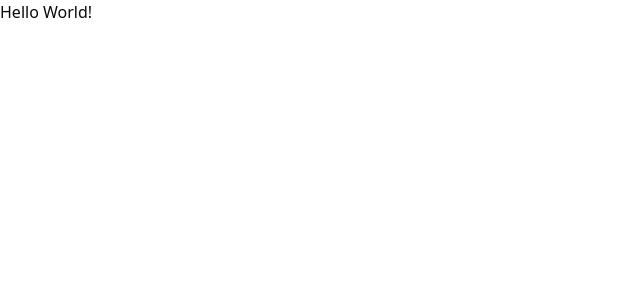
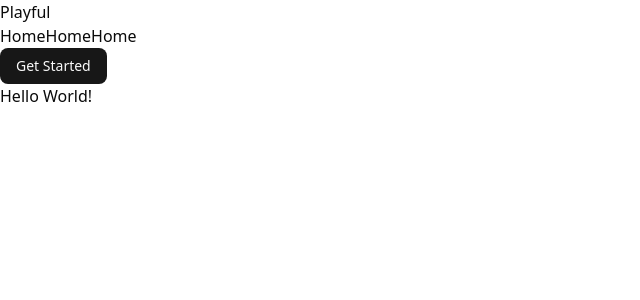
Before and after one commit to devsujalpatel/playful-template, a Next.js app: page / in a window 1280 px wide. Shown: the top 300 px of the page, without its empty margins (0-640 px from the left). Built offline with nearby package versions, Linux system fonts and the light colour scheme.

Commit message:
Basic navbar layout

```diff
--- a/package.json
+++ b/package.json
@@ -9,6 +9,7 @@
     "lint": "eslint"
   },
   "dependencies": {
+    "@radix-ui/react-slot": "^1.2.4",
     "class-variance-authority": "^0.7.1",
     "clsx": "^2.1.1",
     "lucide-react": "^0.552.0",
--- a/src/app/layout.tsx
+++ b/src/app/layout.tsx
@@ -1,6 +1,7 @@
 import type { Metadata } from "next";
 import { Geist, Geist_Mono } from "next/font/google";
 import "./globals.css";
+import { Navbar } from "@/components/navbar";
 
 const geistSans = Geist({
   variable: "--font-geist-sans",
@@ -27,6 +28,7 @@
       <body
         className={`${geistSans.variable} ${geistMono.variable} antialiased`}
       >
+        <Navbar />
         {children}
       </body>
     </html>
--- /dev/null
+++ b/src/components/navbar.tsx
@@ -0,0 +1,18 @@
+"use client"
+import Link from 'next/link'
+import React from 'react'
+import { Button } from './ui/button'
+
+export const Navbar = () => {
+  return (
+    <header>
+        <h2>Playful</h2>
+        <nav>
+            <Link href="/">Home</Link>
+            <Link href="/">Home</Link>
+            <Link href="/">Home</Link>
+        </nav>
+        <Button>Get Started</Button>
+    </header>
+  )
+}
--- /dev/null
+++ b/src/components/ui/button.tsx
@@ -0,0 +1,60 @@
+import * as React from "react"
+import { Slot } from "@radix-ui/react-slot"
+import { cva, type VariantProps } from "class-variance-authority"
+
+import { cn } from "@/lib/utils"
+
+const buttonVariants = cva(
+  "inline-flex items-center justify-center gap-2 whitespace-nowrap rounded-md text-sm font-medium transition-all disabled:pointer-events-none disabled:opacity-50 [&_svg]:pointer-events-none [&_svg:not([class*='size-'])]:size-4 shrink-0 [&_svg]:shrink-0 outline-none focus-visible:border-ring focus-visible:ring-ring/50 focus-visible:ring-[3px] aria-invalid:ring-destructive/20 dark:aria-invalid:ring-destructive/40 aria-invalid:border-destructive",
+  {
+    variants: {
+      variant: {
+        default: "bg-primary text-primary-foreground hover:bg-primary/90",
+        destructive:
+          "bg-destructive text-white hover:bg-destructive/90 focus-visible:ring-destructive/20 dark:focus-visible:ring-destructive/40 dark:bg-destructive/60",
+        outline:
+          "border bg-background shadow-xs hover:bg-accent hover:text-accent-foreground dark:bg-input/30 dark:border-input dark:hover:bg-input/50",
+        secondary:
+          "bg-secondary text-secondary-foreground hover:bg-secondary/80",
+        ghost:
+          "hover:bg-accent hover:text-accent-foreground dark:hover:bg-accent/50",
+        link: "text-primary underline-offset-4 hover:underline",
+      },
+      size: {
+        default: "h-9 px-4 py-2 has-[>svg]:px-3",
+        sm: "h-8 rounded-md gap-1.5 px-3 has-[>svg]:px-2.5",
+        lg: "h-10 rounded-md px-6 has-[>svg]:px-4",
+        icon: "size-9",
+        "icon-sm": "size-8",
+        "icon-lg": "size-10",
+      },
+    },
+    defaultVariants: {
+      variant: "default",
+      size: "default",
+    },
+  }
+)
+
+function Button({
+  className,
+  variant,
+  size,
+  asChild = false,
+  ...props
+}: React.ComponentProps<"button"> &
+  VariantProps<typeof buttonVariants> & {
+    asChild?: boolean
+  }) {
+  const Comp = asChild ? Slot : "button"
+
+  return (
+    <Comp
+      data-slot="button"
+      className={cn(buttonVariants({ variant, size, className }))}
+      {...props}
+    />
+  )
+}
+
+export { Button, buttonVariants }
```
Also changed, not shown: 1 other file (tests, documents, lock files or other folders).
